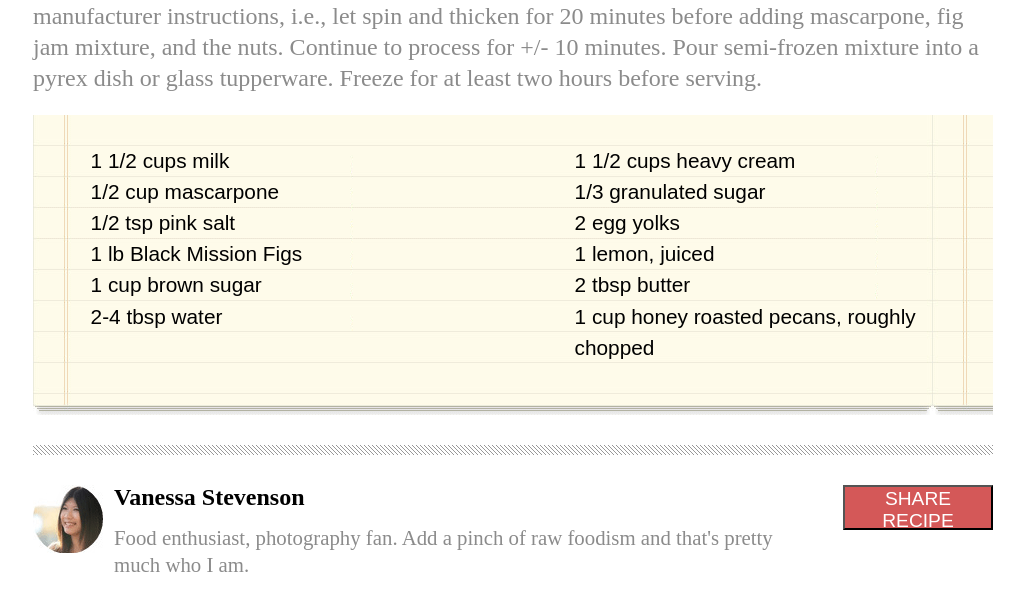
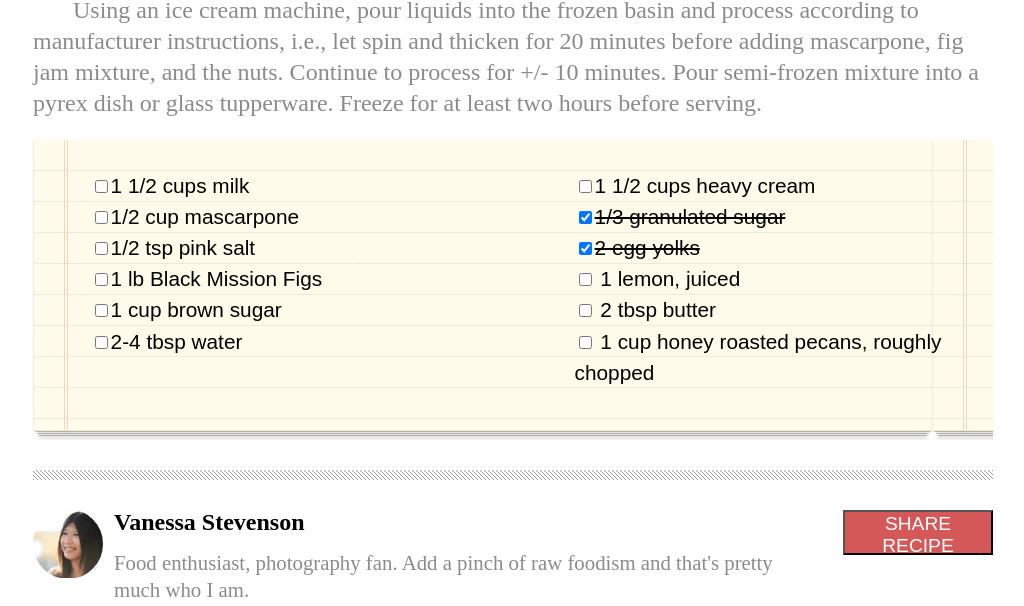
Before and after one commit to worldisweird/chocolate-pizza, a plain HTML site: page index.html in a window 1280 px wide. Shown: the part 1172-1778 px from the top of the page, without its empty margins (127-1151 px from the left). Drawn offline with Linux system fonts and the light colour scheme.

Commit message:
nearly done

```diff
--- a/css/style.css
+++ b/css/style.css
@@ -17,8 +17,8 @@ header {
   display: block;
   width: 100%;
   height: 90px;
-  margin-top: 20px;
-  margin-bottom: 30px;
+  margin-top: 30px;
+  margin-bottom: 45px;
 }
 header ul {
   float: right;
@@ -91,6 +91,9 @@ section div {
   margin-left: 6%;
   margin-right: 10%;
 }
+.strikethrough {
+  text-decoration: line-through;
+}
 footer img {
   float: left;
   margin-right: 10px;
--- a/index.html
+++ b/index.html
@@ -63,44 +63,44 @@
         <div id="list1" >
           <ul>
             <li>
-              1 1/2 cups milk
+              <input type="checkbox"/>1 1/2 cups milk
             </li>
             <li>
-              1/2 cup mascarpone
+              <input type="checkbox"/>1/2 cup mascarpone
             </li>
             <li>
-              1/2 tsp pink salt
+              <input type="checkbox"/>1/2 tsp pink salt
             </li>
             <li>
-              1 lb Black Mission Figs
+              <input type="checkbox"/>1 lb Black Mission Figs
             </li>
             <li>
-              1 cup brown sugar
+              <input type="checkbox"/>1 cup brown sugar
             </li>
             <li>
-              2-4 tbsp water
+              <input type="checkbox"/>2-4 tbsp water
             </li>
           </ul>
         </div>
         <div id="list2">
           <ul>
             <li>
-              1 1/2 cups heavy cream
+              <input type="checkbox"/>1 1/2 cups heavy cream
+            </li>
+            <li class="strikethrough">
+              <input type="checkbox" checked/>1/3 granulated sugar
+            </li>
+            <li class="strikethrough">
+              <input type="checkbox" checked/>2 egg yolks
             </li>
             <li>
-              1/3 granulated sugar
+              <input type="checkbox"/> 1 lemon, juiced
             </li>
             <li>
-              2 egg yolks
+              <input type="checkbox"/>  2 tbsp butter
             </li>
             <li>
-              1 lemon, juiced
-            </li>
-            <li>
-              2 tbsp butter
-            </li>
-            <li>
-              1 cup honey roasted pecans, roughly chopped
+              <input type="checkbox"/>  1 cup honey roasted pecans, roughly chopped
             </li>
           </ul>
         </div>
```
